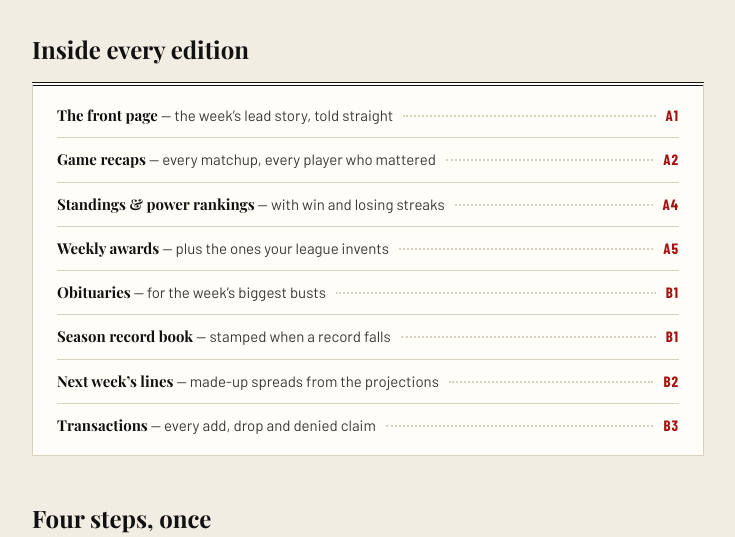
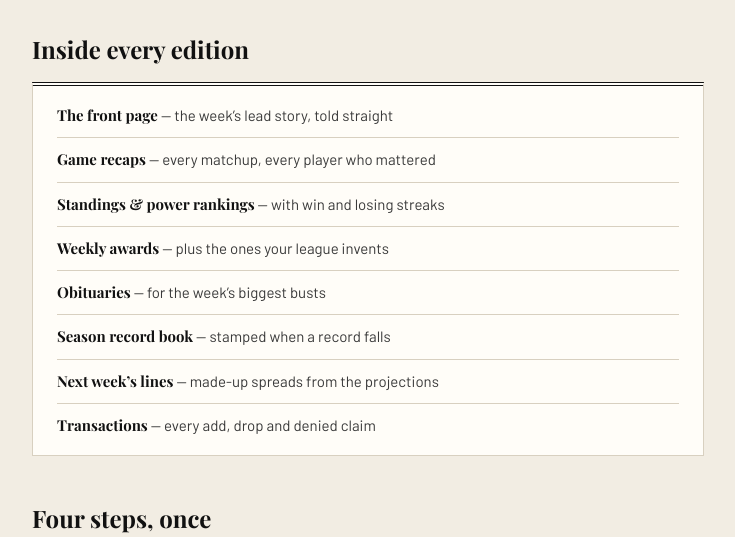
Before and after one commit to JHHammond/FantasyFootballNewsletter, a FastAPI app: page / in a window 1280 px wide. Shown: the part 866-1403 px from the top of the page, without its empty margins (272-1007 px from the left). Run offline with FastAPI, Linux system fonts and the light colour scheme; some libraries are stand-ins or nearby versions; some web fonts are replaced.

Commit message:
Homepage index: drop the made-up page numbers
Co-Authored-By: Claude Opus 5.5 <noreply@anthropic.com>
Claude-Session: https://claude.ai/code/session_01TSbbTrhxLpwW4KKnbdAJzo

```diff
--- a/web/static/style.css
+++ b/web/static/style.css
@@ -1589,7 +1589,7 @@ html.is-generating, html.is-generating body { overflow: hidden; }
 }
 
 /* ---------- inside every edition ----------
-   Set like a newspaper's index box: the section, a dotted leader, the page. */
+   Set like a newspaper's index box: each section and what's in it. */
 
 .inside { margin-top: 48px; }
 
@@ -1619,27 +1619,9 @@ html.is-generating, html.is-generating body { overflow: hidden; }
     color: var(--ink);
 }
 
-/* The dotted leader fills whatever room is left between entry and page. */
-.index li::after {
-    content: "";
-    order: 1;
-    flex: 1 1 24px;
-    min-width: 24px;
-    border-bottom: 2px dotted var(--line);
-    transform: translateY(-4px);
-}
-.index-page {
-    order: 2;
-    font-family: "Barlow Condensed", sans-serif;
-    font-weight: 700;
-    letter-spacing: 1px;
-    color: var(--red);
-}
-
 @media (max-width: 640px) {
     .sample-stage { padding-bottom: 10px; }
     .sample-stack::before, .sample-stack::after { display: none; }
     .index { padding: 4px 16px; }
     .index li { font-size: 14px; }
-    .index li::after { display: none; }
-}
+}
--- a/web/templates/index.html
+++ b/web/templates/index.html
@@ -94,14 +94,14 @@
 <section class="inside">
     <h2 class="section-title">Inside every edition</h2>
     <ol class="index">
-        <li><span class="index-item"><strong>The front page</strong> &mdash; the week&rsquo;s lead story, told straight</span><span class="index-page">A1</span></li>
-        <li><span class="index-item"><strong>Game recaps</strong> &mdash; every matchup, every player who mattered</span><span class="index-page">A2</span></li>
-        <li><span class="index-item"><strong>Standings &amp; power rankings</strong> &mdash; with win and losing streaks</span><span class="index-page">A4</span></li>
-        <li><span class="index-item"><strong>Weekly awards</strong> &mdash; plus the ones your league invents</span><span class="index-page">A5</span></li>
-        <li><span class="index-item"><strong>Obituaries</strong> &mdash; for the week&rsquo;s biggest busts</span><span class="index-page">B1</span></li>
-        <li><span class="index-item"><strong>Season record book</strong> &mdash; stamped when a record falls</span><span class="index-page">B1</span></li>
-        <li><span class="index-item"><strong>Next week&rsquo;s lines</strong> &mdash; made-up spreads from the projections</span><span class="index-page">B2</span></li>
-        <li><span class="index-item"><strong>Transactions</strong> &mdash; every add, drop and denied claim</span><span class="index-page">B3</span></li>
+        <li><span class="index-item"><strong>The front page</strong> &mdash; the week&rsquo;s lead story, told straight</span></li>
+        <li><span class="index-item"><strong>Game recaps</strong> &mdash; every matchup, every player who mattered</span></li>
+        <li><span class="index-item"><strong>Standings &amp; power rankings</strong> &mdash; with win and losing streaks</span></li>
+        <li><span class="index-item"><strong>Weekly awards</strong> &mdash; plus the ones your league invents</span></li>
+        <li><span class="index-item"><strong>Obituaries</strong> &mdash; for the week&rsquo;s biggest busts</span></li>
+        <li><span class="index-item"><strong>Season record book</strong> &mdash; stamped when a record falls</span></li>
+        <li><span class="index-item"><strong>Next week&rsquo;s lines</strong> &mdash; made-up spreads from the projections</span></li>
+        <li><span class="index-item"><strong>Transactions</strong> &mdash; every add, drop and denied claim</span></li>
     </ol>
 </section>
 
```
